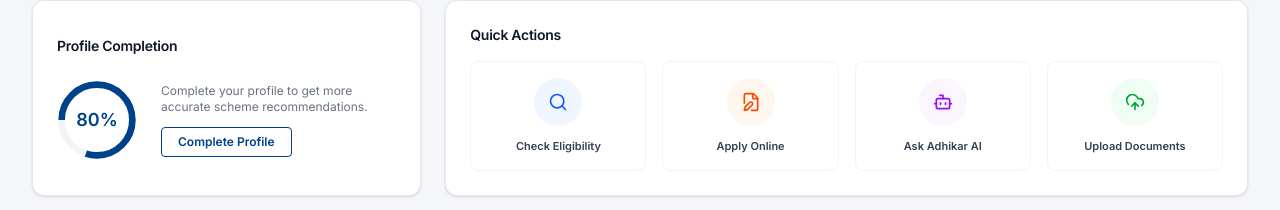
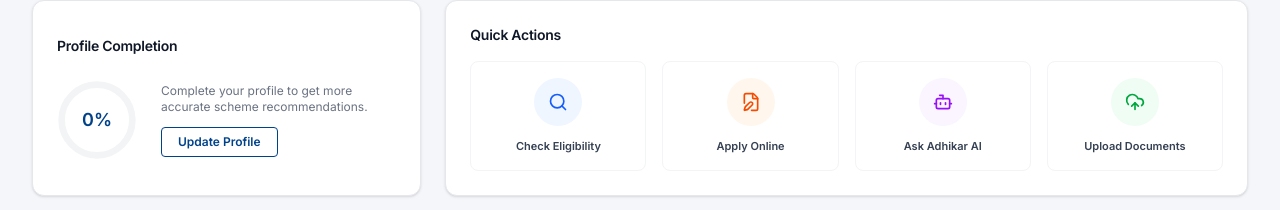
Before and after one commit to Akshatsrii/Adhikar, a React (Vite) app in the folder frontend/: page /dashboard in a window 1280 px wide. Shown: the part 263-473 px from the top of the page. Built offline with nearby package versions, Linux system fonts and the light colour scheme; no server answers.

Commit message:
feat(pages): implement dynamic profile completion calculation and fix encoding artifact in dashboard greeting

```diff
--- a/frontend/src/routes/dashboard.tsx
+++ b/frontend/src/routes/dashboard.tsx
@@ -12,6 +12,20 @@ export const Route = createFileRoute('/dashboard')({
 function DashboardPage() {
   const { user } = useAuth()
   const firstName = user?.name?.split(' ')[0] || 'Citizen'
+
+  // Dynamic Profile Completion
+  let filledFields = 0;
+  const totalFields = 6;
+  if (user?.profile) {
+    if (user.profile.age) filledFields++;
+    if ((user.profile as any).dob) filledFields++;
+    if (user.profile.state) filledFields++;
+    if (user.profile.education) filledFields++;
+    if (user.profile.income) filledFields++;
+    if (user.profile.occupation) filledFields++;
+  }
+  const completionPercentage = Math.round((filledFields / totalFields) * 100);
+  const strokeDasharray = `${completionPercentage}, 100`;
 
   const [recentSchemes, setRecentSchemes] = useState<PublicScheme[]>([])
   const [isLoading, setIsLoading] = useState(true)
@@ -42,15 +56,15 @@ function DashboardPage() {
             <div className="relative w-20 h-20 flex items-center justify-center shrink-0">
               <svg className="w-full h-full transform -rotate-90" viewBox="0 0 36 36">
                 <path className="text-gray-100" strokeWidth="3" stroke="currentColor" fill="none" d="M18 2.0845 a 15.9155 15.9155 0 0 1 0 31.831 a 15.9155 15.9155 0 0 1 0 -31.831" />
-                <path className="text-[#00428a]" strokeWidth="3" strokeDasharray="80, 100" stroke="currentColor" fill="none" d="M18 2.0845 a 15.9155 15.9155 0 0 1 0 31.831 a 15.9155 15.9155 0 0 1 0 -31.831" />
+                <path className="text-[#00428a]" strokeWidth="3" strokeDasharray={strokeDasharray} stroke="currentColor" fill="none" d="M18 2.0845 a 15.9155 15.9155 0 0 1 0 31.831 a 15.9155 15.9155 0 0 1 0 -31.831" />
               </svg>
-              <span className="absolute text-lg font-bold text-[#00428a]">80%</span>
+              <span className="absolute text-lg font-bold text-[#00428a]">{completionPercentage}%</span>
             </div>
             <div>
               <p className="text-xs text-gray-500 mb-3">Complete your profile to get more accurate scheme recommendations.</p>
-              <button className="text-[#00428a] font-bold text-xs border border-[#00428a] rounded px-4 py-1.5 hover:bg-blue-50 transition">
-                Complete Profile
-              </button>
+              <Link to="/profile" className="inline-block text-[#00428a] font-bold text-xs border border-[#00428a] rounded px-4 py-1.5 hover:bg-blue-50 transition">
+                Update Profile
+              </Link>
             </div>
           </div>
         </div>
```
